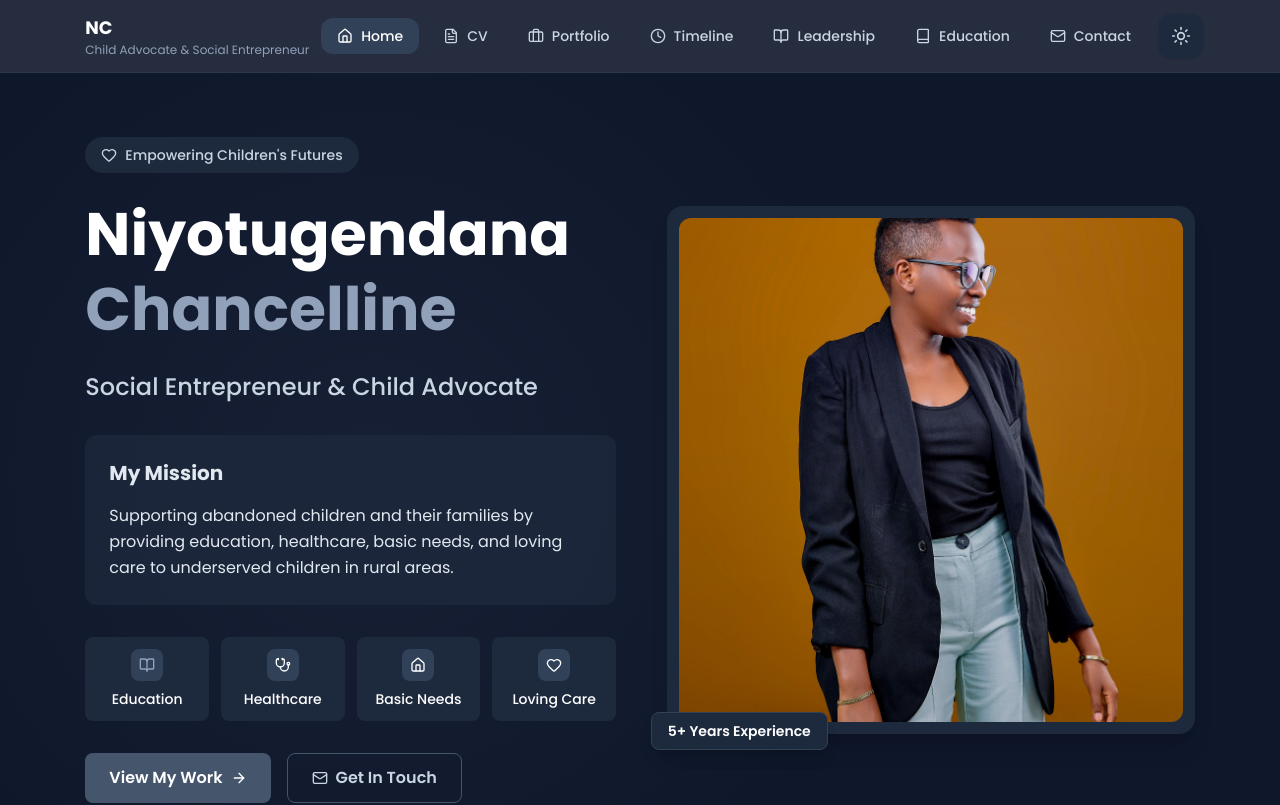
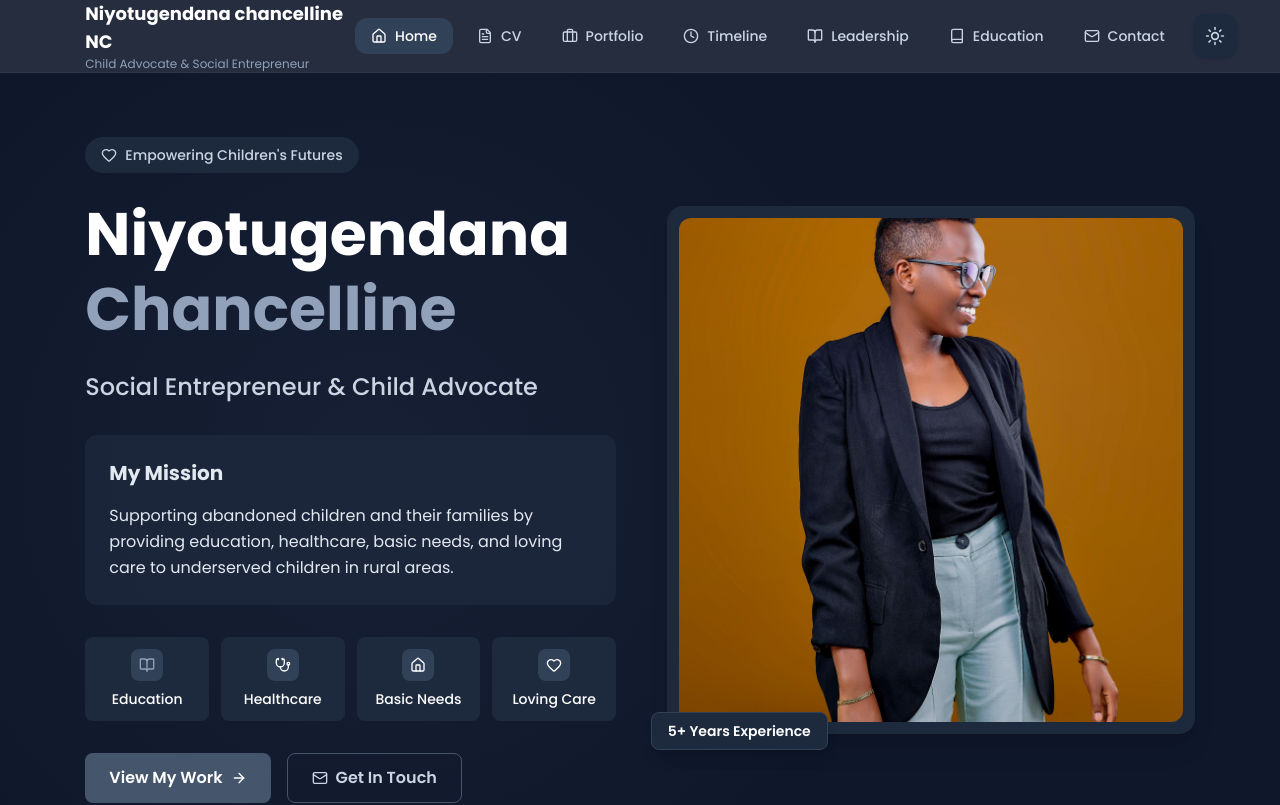
Before and after one commit to NexventuresLtd/Chancelline-Niyotugendana-portfolio, a React (Vite) app: page / in a window 1280 px wide. Shown: the top 805 px of the page. Built offline with nearby package versions, Linux system fonts and the light colour scheme; a web font is replaced by a local one.

Commit message:
done with all the chnages

```diff
--- a/src/comps/NavBar.tsx
+++ b/src/comps/NavBar.tsx
@@ -43,10 +43,10 @@ export const RenderNavigation = ({ isDarkMode, setActiveSection, setIsMenuOpen,
                         >
                             <div>
                                 <h1 className={`text-lg font-bold ${isDarkMode ? 'text-white' : 'text-slate-900'}`}>
-                                    <span className="lg:hidden">
+                                    <span className="max-lg:hidden">
                                         Niyotugendana chancelline
                                     </span>
-                                    <span className="max-lg:block">NC</span>
+                                    <span className="lg:block">NC</span>
                                 </h1>
                                 <p className={`text-xs ${isDarkMode ? 'text-slate-400' : 'text-slate-600'}`}>
                                     Child Advocate & Social Entrepreneur
```
